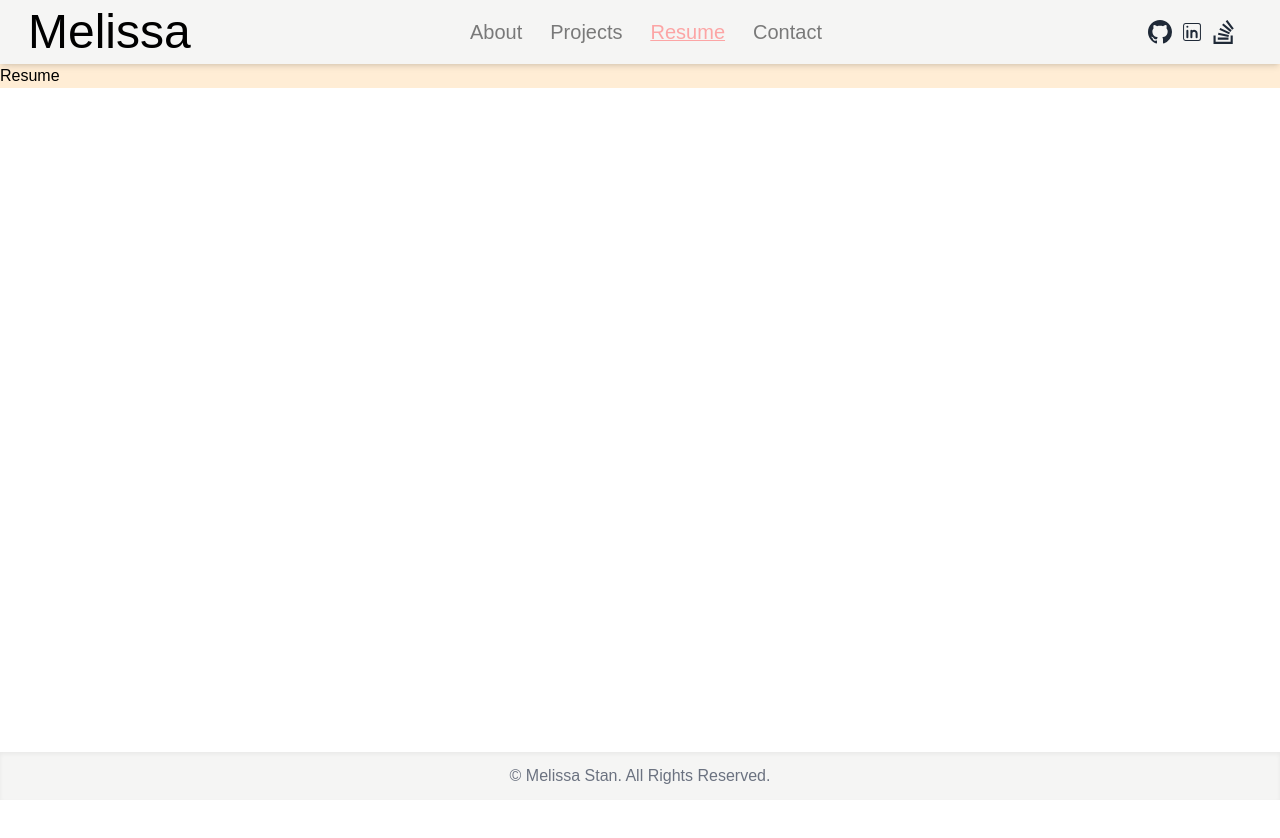
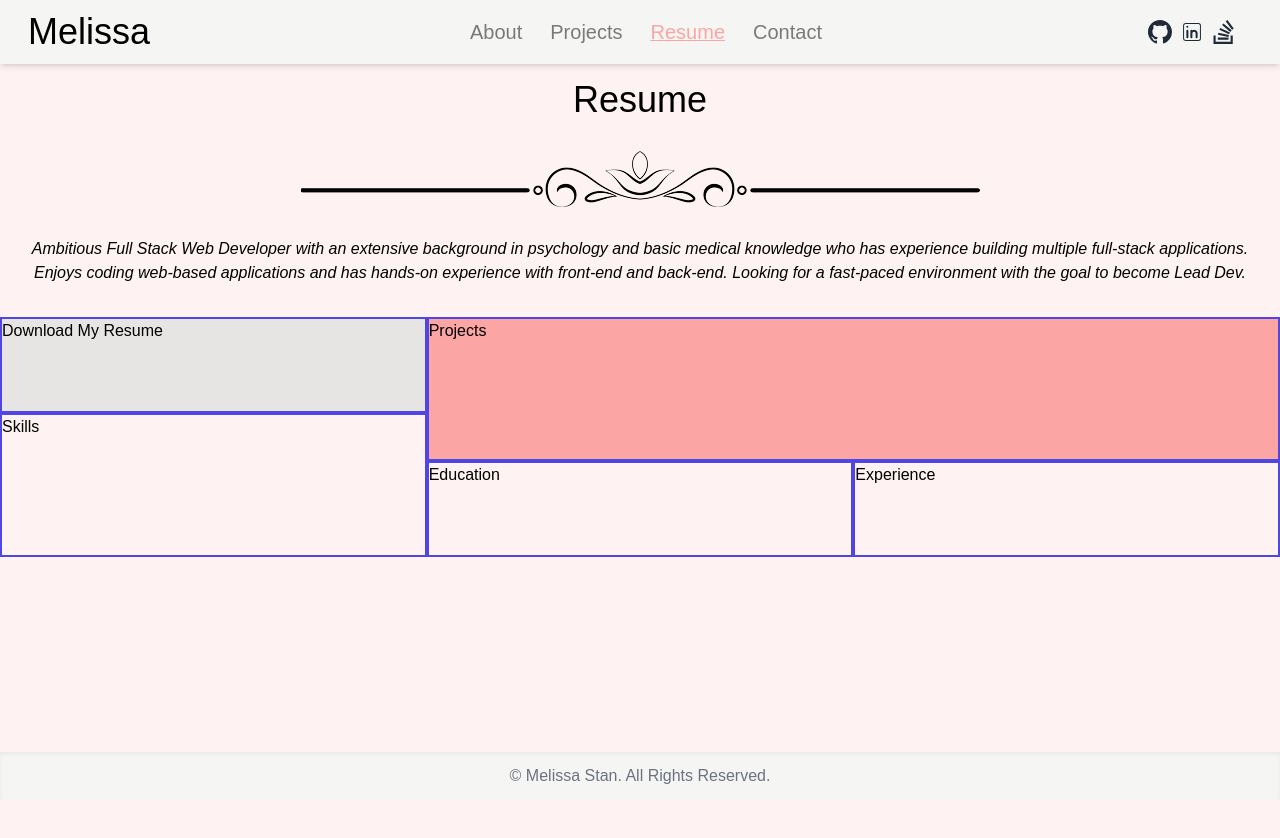
Before and after one commit to mstan19/professional-portfolio, a React (Create React App) app: page /resume in a window 1280 px wide. Shown: the top 838 px of the page. Built offline with nearby package versions, Linux system fonts and the light colour scheme.

Commit message:
the resume page is layed out

```diff
--- a/src/App.css
+++ b/src/App.css
@@ -18,7 +18,7 @@
     display:flex;
     justify-content: center;
     align-items: center;
-    min-height: 100vh;
+    min-height: 70%;
 }
 
 .card {
--- a/src/components/Navbar.jsx
+++ b/src/components/Navbar.jsx
@@ -57,7 +57,7 @@ const Navbar = () => {
 	return (
 		<nav className="h-16 z-50 bg-stone-100 fixed shadow-md w-full top-0 left-0">
 			<div className=" md:flex items-center px-5 md:grid md:grid-cols-3">
-				<h1 className="text-5xl p-2">
+				<h1 className="text-4xl p-2">
 					<Link to="/">
 					Melissa
 					</Link>
--- a/src/pages/AboutMe.jsx
+++ b/src/pages/AboutMe.jsx
@@ -6,7 +6,7 @@ import gradPic from "./../assets/gradpic.jpg";
 const AboutMe = () => {
 
 	return (
-		<div className="aboutme-page bg-red-100">
+		<div className="aboutme-page bg-red-50">
 			{/* Card */}
 			<div className="card">
 				<div className="imgBox">
--- a/src/pages/Contact.jsx
+++ b/src/pages/Contact.jsx
@@ -8,7 +8,7 @@ import emailjs from '@emailjs/browser';
 import Reaptcha from 'reaptcha';
 import { useReward } from 'react-rewards';
 import Confetti from 'react-dom-confetti';
-
+import divider from "../assets/divider.png";
 
 // require("dotenv").config();
 
@@ -81,8 +81,9 @@ const Contact = () => {
 
 	return (
 		<div className="">
-			<h1 className="text-4xl font-normal text-center m-6">Let's Work Together!</h1>
-			<p className="text-lg m-6">Interested in working together? Message me using this form below. Speak to you soon!</p>
+			<h1 className="text-4xl font-normal text-center pt-4">Let's Work Together!</h1>
+			<img className="mx-auto" src={divider} alt="divider"/>
+			<p className=" italic m-6 text-center">Interested in working together? Message me using this form below. Speak to you soon!</p>
 			<div className="container mx-auto">
 				<form
 				ref={form}
@@ -182,7 +183,7 @@ const Contact = () => {
 					>
 							<span className={`absolute inset-0 w-full h-11 transition duration-300 ease-out transform -translate-x-2 -translate-y-2 ${emailSuccess ? "bg-emerald-500 hover:bg-emerald-400" : "bg-red-300 hover:bg-red-400"} group-hover:translate-x-0 group-hover:translate-y-0`} ></span>
 							<span  className="absolute inset-0 w-full  border-4 border-black h-11"></span>
-							<span id="rewardId" className="relative">{emailSuccess ? "SUCCESSFULLY SENT" : "SUBMIT"}</span>
+							<span id="rewardId" className="relative">{emailSuccess ? "SUCCESSFULLY SENT!" : "SUBMIT"}</span>
 
 					</button>
 				</form>
--- a/src/pages/Projects.jsx
+++ b/src/pages/Projects.jsx
@@ -82,6 +82,7 @@ const Projects = () => {
 					<img className="object-cover h-full w-full" src={imageSrc} alt="projectsImage" />
 				</div>
 	}
+
 	// (project.summary, project.title, project.technologies, project.github, project.deployLink)
 	const textBlock =(textSummary, textTitle, textTech, textGithub, textDeployLink) => {
 		return <div className="sm:col-span-2 w-full h-52 z-10">
@@ -92,14 +93,13 @@ const Projects = () => {
 							<div className="italic text-center">{textSummary}</div>
 							<div className="h-30 w-30 flex justify-center">
 								<a href={textGithub} className="relative pt-3 mt-12 h-10 w-10 mr-6" target="_blank" rel="noreferrer" >
-								<button class="rounded-full bg-neutral-900 py-2 px-3.5 text-white shadow shadow-black/60"><TbBrandGithub /></button>
+									<button className="rounded-full bg-neutral-900 py-2 px-3.5 text-white shadow shadow-black/60"><TbBrandGithub /></button>
 								</a>
 								<a href={textDeployLink} className="relative pt-3 mt-12 h-10 w-10" target="_blank" rel="noreferrer" >
-								<button class="rounded-full bg-neutral-900 py-2 px-3.5 text-white shadow shadow-black/60"><IoRocketSharp /></button>
+									<button className="rounded-full bg-neutral-900 py-2 px-3.5 text-white shadow shadow-black/60"><IoRocketSharp /></button>
 								</a>
 							</div>
 						</span>
-
 					</div>
 				</div>
 	}
--- a/src/pages/Resume.jsx
+++ b/src/pages/Resume.jsx
@@ -1,24 +1,47 @@
 import React, { useState, useEffect } from "react";
 import { Link } from "react-router-dom";
-
+import divider from "../assets/divider.png";
+import pic from "./../assets/cherrybloosom.jpeg";
 
 const Resume = () => {
 
 	return (
-        <div className="bg-orange-100">
-            <h1>Resume</h1>
-            <main>
-              {/* Experience */}
-              <section></section>
+		<div className="bg-red-50 h-full">
+			<div className="text-center">
+				<h1 className="text-4xl pt-4">Resume</h1>
+				<img className="mx-auto" src={divider} alt="divider"/>
+				<p className="italic mb-8 m-4">
+					Ambitious Full Stack Web Developer with an extensive background in psychology and basic medical knowledge who has experience building multiple full-stack applications. Enjoys coding web-based applications and has hands-on experience with front-end and back-end. Looking for a fast-paced environment with the goal to become Lead Dev.
+				</p>
 
-              {/* Education */}
-              <section></section>
+			</div>
+
+			<main className="grid grid-cols-1 md:grid-cols-3 container mx-auto">
+				{/* Download Resume */}
+				<section className="border-solid border-2 border-indigo-600 h-52 md:h-24 bg-stone-200">
+					<h2 className="">Download My Resume</h2>
+				</section>
 
 				{/* Projects */}
-              <section></section>
+				<section className="border-solid border-2 border-indigo-600 bg-red-300 h-52 md:col-span-2 row-span-2 md:h-36">
+					Projects
+				</section>
 
 				{/* Skills */}
-              <section></section>
+				<section className="border-solid border-2 border-indigo-600 h-52 md:row-span-2 md:h-36">
+					Skills
+				</section>
+				{/* Education */}
+				<section className="border-solid border-2 border-indigo-600 h-52 md:h-24">
+					Education
+				</section>
+
+				{/* Experience */}
+				<section className="border-solid border-2 border-indigo-600 h-52 md:h-24">
+					Experience
+				</section>
+
+
 			</main>
 		</div>
 	);
```
Lines whose indentation alone changed are shown as unchanged.
